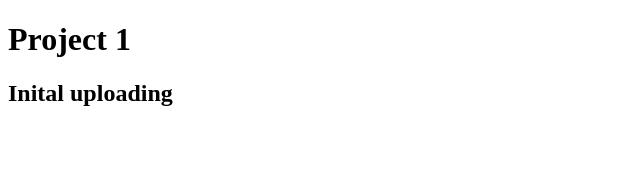
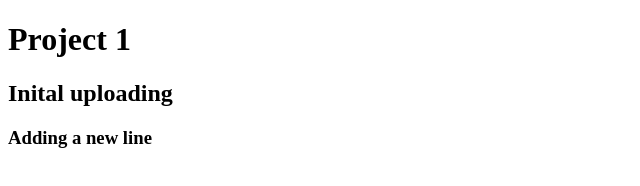
Before and after one commit to Ramesh094/c1, a plain HTML site: page index.html in a window 1280 px wide. Shown: the whole page, without its empty margins (0-640 px from the left). Drawn offline with Linux system fonts and the light colour scheme.

Commit message:
add one h3 tag

```diff
--- a/index.html
+++ b/index.html
@@ -8,5 +8,6 @@
 <body>
     <h1>Project 1</h1>
     <h2>Inital uploading</h2>
+    <h3>Adding a new line</h3>
 </body>
 </html>
```
